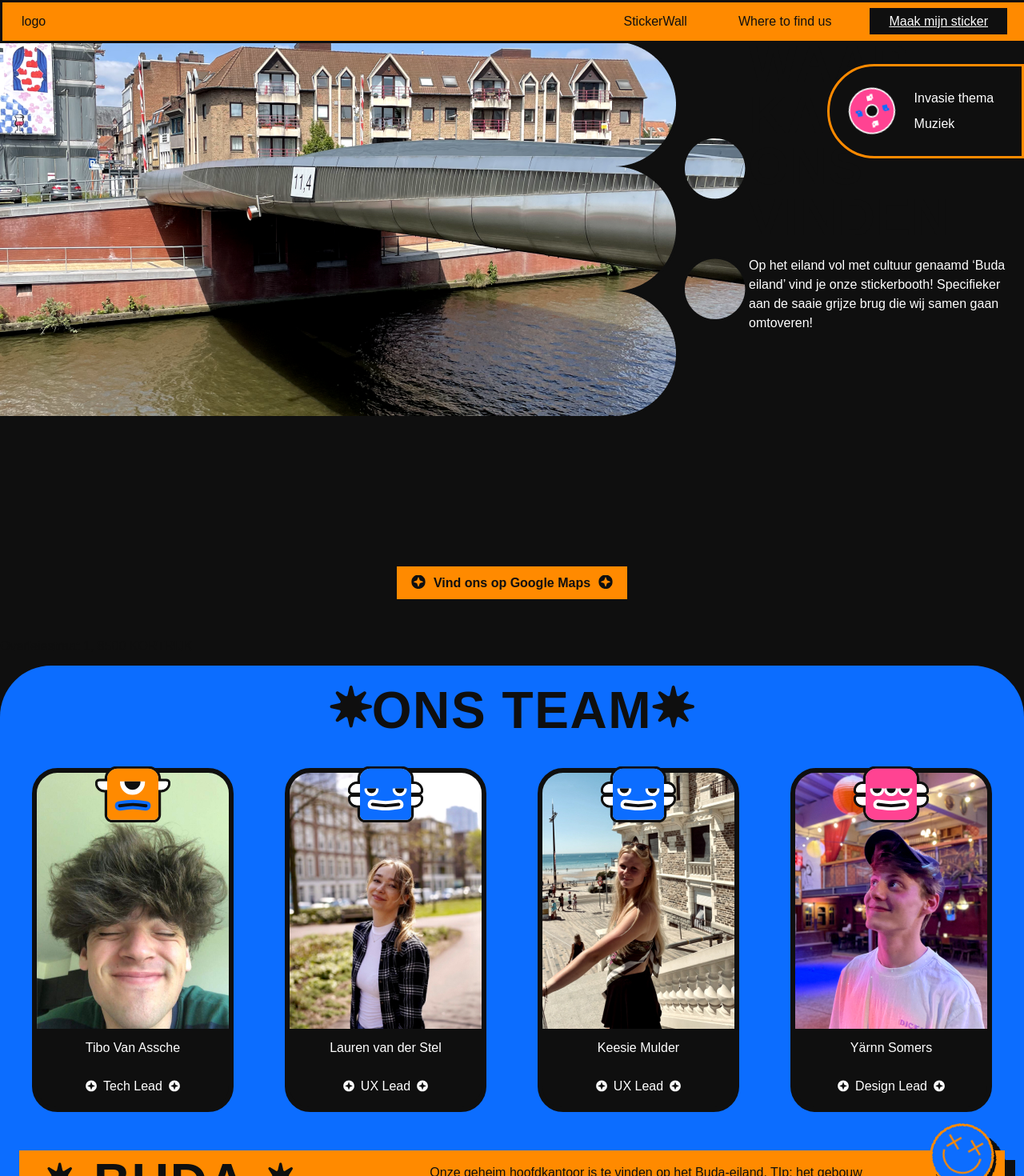
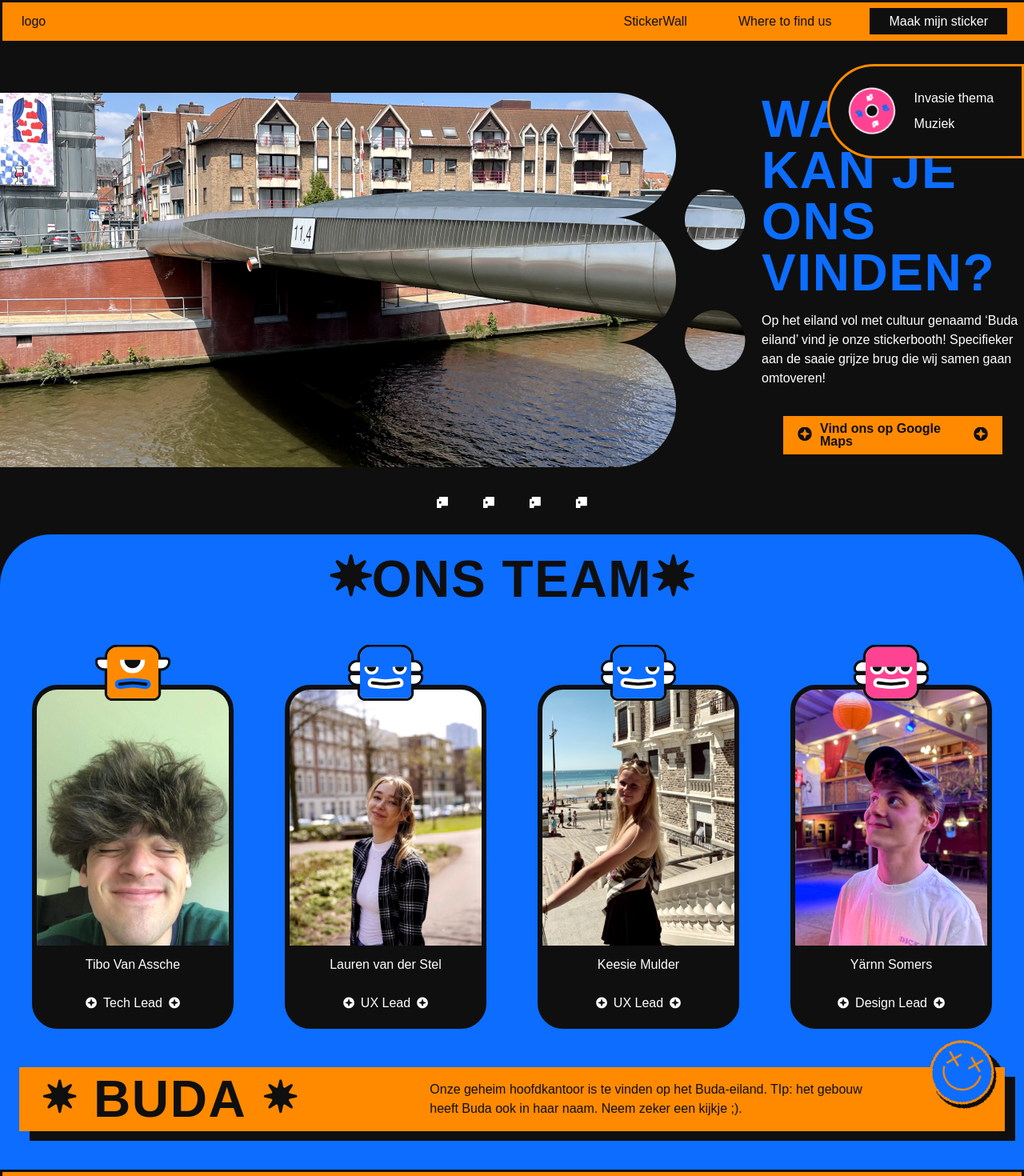
Before and after one commit to vanasti/KortrijkxRotterdam, a React (Vite) app in the folder client-site/: page /place in a window 1280 px wide. Shown: the top 1470 px of the page at 80% size. Built offline with nearby package versions, Linux system fonts and the light colour scheme; a web font is replaced by a local one.

Commit message:
fixing grid alignments

```diff
--- a/client-site/src/css/style.css
+++ b/client-site/src/css/style.css
@@ -130,13 +130,13 @@ ul {
     transition: all .2s ease-in-out;
 }
 
-.navtab:hover{
+.navtab:hover {
     background-color: var(--color-black);
     color: var(--color-orange);
     transition: all .2s ease-in-out;
 }
 
-.navtab:focus{
+.navtab:focus {
     border-block-end: var(--bordsize-med) solid var(--color-black);
 }
 
@@ -144,6 +144,15 @@ ul {
     background-color: var(--color-black);
     color: var(--color-white);
     padding: var(--gap-miniscule) var(--gap-medium);
+    text-decoration: none;
+    transition: all .2s ease-in-out;
+}
+
+.nav__button:hover{
+    color: var(--color-black);
+    background-color: var(--color-orange);
+    transition: all .2s ease-in-out;
+    outline: var(--bordsize-small) solid var(--color-black);
 }
 
 .main {
@@ -253,13 +262,17 @@ canvas {
     transform: scale(var(--scale-svg-small));
 }
 
+.container__header>.button {
+    grid-column: 1 / span 2;
+    align-self: end;
+}
+
 .button {
     display: flex;
     align-items: center;
     gap: var(--gap-miniscule);
     justify-content: center;
-    grid-column: 1/ span 3;
-    grid-row: -1;
+    grid-row: 2;
     font-size: var(--fontsize-small);
     font-weight: bold;
     background-color: var(--color-orange);
@@ -276,6 +289,7 @@ canvas {
     background-color: var(--color-black);
     color: var(--color-orange);
     transition: all .2s ease-in-out;
+    outline: var(--bordsize-small) solid var(--color-orange);
 }
 
 .scrollCta::before,
@@ -440,21 +454,24 @@ canvas {
     max-block-size: 100%;
 }
 
-.member::before {
-    content: url(/desktop/monsters/orange.svg);
-    position: absolute;
-    bottom: -30%;
-    transform: scale(var(--scale-svg-small));
-
+.monster {
+    display: flex;
+    align-items: center;
+    flex-direction: column;
+    margin-block-end: -2rem;
 }
 
-.member:nth-child(2)::before,
-.member:nth-child(3)::before {
-    content: url(/desktop/monsters/blue.svg);
+.monster::before {
+    content: url(/desktop/monsters/orange.svg);
+    transform: scale(var(--scale-svg-small));
 }
 
-.member:last-child::before {
-    content: url(/desktop/monsters/magenta.svg);
+:nth-child(2) >.monster::before, :nth-child(3) > .monster::before{
+    content: url(/desktop/monsters/blue.svg) ;
+}
+
+:last-child>.monster::before{
+    content: url(/desktop/monsters/magenta.svg)
 }
 
 .member__block {
@@ -475,6 +492,46 @@ canvas {
 .member__copy:nth-child(2) {
     display: flex;
     gap: var(--gap-miniscule);
+}
+
+.video {
+    background-color: var(--color-white);
+    grid-column: 2;
+}
+
+.container__place {
+    padding-block-start: var(--gap-enormous);
+    display: grid;
+    grid-template-columns: repeat(2, 1fr);
+    gap: var(--gap-small);
+    align-items: center;
+    padding-block-end: var(--gap-medium);
+}
+
+.skull {
+    display: flex;
+    flex-direction: column;
+    align-items: center;
+    margin-block-end: var(--gap-medium);
+}
+
+.skull::after {
+    content: url(/desktop/skulls.svg);
+    position: inherit;
+}
+
+.container__place>picture {
+    grid-column: 1;
+}
+
+.container__place>div {
+    display: flex;
+    flex-direction: column;
+    align-items: flex-start;
+}
+
+.container__place>div> :first-child {
+    color: var(--color-blue);
 }
 
 .container__footer {
--- a/client-site/src/routes/Home.jsx
+++ b/client-site/src/routes/Home.jsx
@@ -29,7 +29,7 @@ const Home = () => {
                         <Button text="Laten we mijn sticker maken" link="stickercreation" />
                     </div>
                 </div>
-                <div className="stickerwall">
+                <div className="video">
                 </div>
                 <SecretLabel title="Stick it" copy="Plak de sticker op de Buda-brug en bekijk de looks van de andere stickers! Iedereen is uniek, maar samen zijn jullie Kortrijk." />
             </div>
--- a/client-site/src/routes/Place.jsx
+++ b/client-site/src/routes/Place.jsx
@@ -7,26 +7,39 @@ const Place = () => {
     return (
         <div>
             <div>
-                <div className="container__header">
+                <div className="skull">
+                    <div className="container__place">
                         <picture>
                             <source media="(min-width:650px)" srcSet="/desktop/bridge.png" />
                             <img src="/desktop/bridge.png" alt="BudaBrug" />
                         </picture>
-                    <BodyCopy title="Waar kan je ons vinden" copy="Op het eiland vol met cultuur genaamd ‘Buda eiland’ vind je onze stickerbooth! Specifieker aan de saaie grijze brug die wij samen gaan omtoveren!" />
+                        {/* <Label text="Overleiestraat 1, 8500 KORTRIJK" /> */}
+                        <div>
+                            <BodyCopy title="Waar kan je ons vinden?" copy="Op het eiland vol met cultuur genaamd ‘Buda eiland’ vind je onze stickerbooth! Specifieker aan de saaie grijze brug die wij samen gaan omtoveren!" />
                             <Button link="https://www.google.com/maps/place/Budabrug/@50.8315375,3.2588162,18.29z/data=!4m20!1m13!4m12!1m4!2m2!1d3.2553671!2d50.8315525!4e1!1m6!1m2!1s0x47c33ba9c10fd9e9:0xf9f60256418d1a4!2sBuda+Bridge!2m2!1d3.2617154!2d50.8314293!3m5!1s0x47c33ba9c10fd9e9:0xf9f60256418d1a4!8m2!3d50.8314293!4d3.2617154!16s%2Fg%2F121g7qh2?entry=ttu" text="Vind ons op Google Maps" />
                         </div>
-                <div>
-                    <img src="" alt="" />
-                    <Label text="Overleiestraat 1, 8500 KORTRIJK" />
+                    </div>
                 </div>
             </div>
             <div className="section__team">
                 <BodyCopy title="Ons team" />
                 <div className="team">
+                    <div className="team__monster">
+                        <div className="monster"></div>
                         <Member path="/desktop/members/tibo.jpg" name="Tibo Van Assche" role="Tech Lead" />
+                    </div>
+                    <div className="team__monster">
+                        <div className="monster"></div>
                         <Member path="/desktop/members/lauren.jpg" name="Lauren van der Stel" role="UX Lead" />
+                    </div>
+                    <div className="team__monster">
+                        <div className="monster"></div>
                         <Member path="/desktop/members/keesie.jpg" name="Keesie Mulder" role="UX Lead" />
+                    </div>
+                    <div className="team__monster">
+                        <div className="monster"></div>
                         <Member path="/desktop/members/yarnn.jpg" name="Yärnn Somers" role="Design Lead" />
+                    </div>
                 </div>
                 <SecretLabel title="Buda" copy="Onze geheim hoofdkantoor is te vinden op het Buda-eiland. TIp: het gebouw heeft Buda ook in haar naam. Neem zeker een kijkje ;)." />
             </div>
```
Also changed, not shown: client-site/public/desktop/skulls.svg (added). Lines whose indentation alone changed are shown as unchanged.
